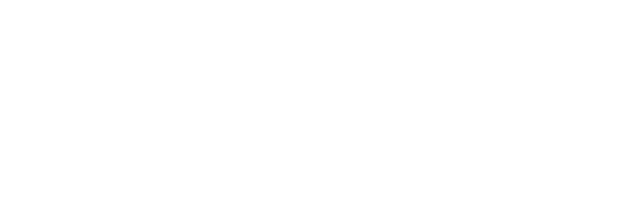
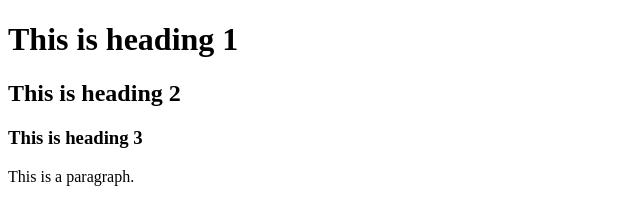
Before and after one commit to Hasanul-Alam/my-first-repo, a plain HTML site: page index.html in a window 1280 px wide. Shown: the whole page, without its empty margins (0-640 px from the left). Drawn offline with Linux system fonts and the light colour scheme.

Commit message:
This is another commit.

```diff
--- a/index.html
+++ b/index.html
@@ -7,6 +7,9 @@
     <title>My first repository</title>
 </head>
 <body>
-
+    <h1>This is heading 1</h1>
+    <h2>This is heading 2</h2>
+    <h3>This is heading 3</h3>
+    <p>This is a paragraph.</p>
 </body>
 </html>
```
